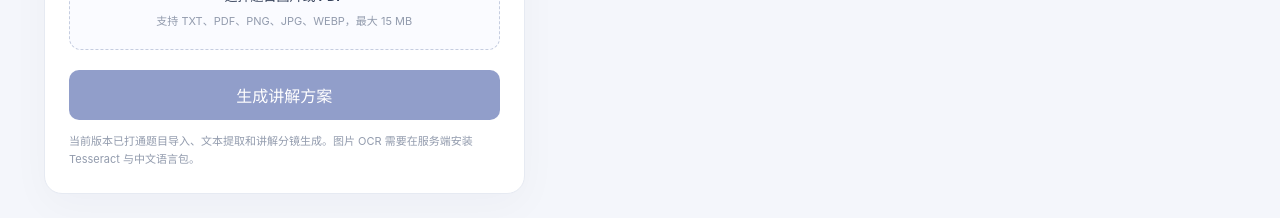
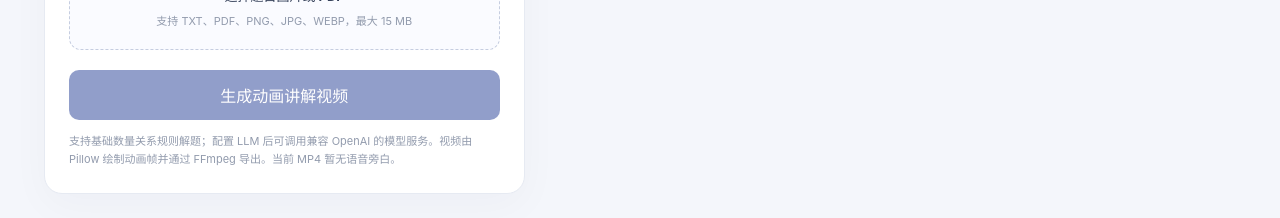
Before and after one commit to coderManFans/qmi-edumotion-ai, a Vue app in the folder frontend/: page / in a window 1280 px wide. Shown: the part 662-880 px from the top of the page. Built offline with nearby package versions, Linux system fonts and the light colour scheme; no server answers.

Commit message:
feat: generate and play problem explanation MP4 in workspace

```diff
--- a/frontend/src/App.vue
+++ b/frontend/src/App.vue
@@ -20,6 +20,7 @@ const result = ref<Explanation | null>(null)
 const loading = ref(false)
 const errorMessage = ref('')
 const fileInput = ref<HTMLInputElement | null>(null)
+const videoUrl = ref('')
 
 function onFileChange(event: Event) {
   const target = event.target as HTMLInputElement
@@ -40,14 +41,16 @@ async function generateExplanation() {
   loading.value = true
   errorMessage.value = ''
   result.value = null
+  videoUrl.value = ''
   const body = new FormData()
   if (problemText.value.trim()) body.append('text', problemText.value.trim())
   if (selectedFile.value) body.append('file', selectedFile.value)
   try {
-    const response = await fetch(`${apiBase}/api/v1/problems/explain`, { method: 'POST', body })
+    const response = await fetch(`${apiBase}/api/v1/problems/video`, { method: 'POST', body })
     const data = await response.json().catch(() => null)
     if (!response.ok) throw new Error(data?.detail ?? `处理失败（HTTP ${response.status}）`)
     result.value = data as Explanation
+    videoUrl.value = data.video_url ? `${apiBase}${data.video_url}` : ''
   } catch (error) {
     errorMessage.value = error instanceof Error ? error.message : '请求失败，请确认后端服务已启动。'
   } finally {
@@ -81,10 +84,10 @@ async function generateExplanation() {
         </label>
         <button v-if="selectedFile" class="text-button" type="button" @click="clearFile">移除文件</button>
         <button class="primary" type="button" :disabled="loading || (!problemText.trim() && !selectedFile)" @click="generateExplanation">
-          {{ loading ? '正在识别并生成讲解分镜…' : '生成讲解方案' }}
+          {{ loading ? '正在解题、绘制动画并合成 MP4…' : '生成动画讲解视频' }}
         </button>
         <p v-if="errorMessage" class="error" role="alert">{{ errorMessage }}</p>
-        <p class="hint">当前版本已打通题目导入、文本提取和讲解分镜生成。图片 OCR 需要在服务端安装 Tesseract 与中文语言包。</p>
+        <p class="hint">支持基础数量关系规则解题；配置 LLM 后可调用兼容 OpenAI 的模型服务。视频由 Pillow 绘制动画帧并通过 FFmpeg 导出。当前 MP4 暂无语音旁白。</p>
       </section>
 
       <section class="panel preview-panel">
@@ -103,6 +106,7 @@ async function generateExplanation() {
             <h3>{{ result.problem_title }}</h3>
             <p>{{ result.extracted_text }}</p>
           </div>
+          <div v-if="result.answer" class="answer-banner"><span class="eyebrow">当前答案</span><strong>{{ result.answer }}</strong><small>{{ result.verification_status === 'verified' ? '规则计算已验证' : '尚未验证，请人工核对' }}</small></div>
           <div class="timeline">
             <article v-for="(scene, index) in result.scenes" :key="scene.id" class="scene-card">
               <div class="scene-visual" :class="scene.visual">
@@ -121,6 +125,7 @@ async function generateExplanation() {
             <p>{{ result.explanation }}</p>
             <small>下一阶段：接入题目求解模型、动画渲染引擎、语音合成与 MP4 导出。</small>
           </div>
+          <div v-if="videoUrl" class="video-output"><span class="eyebrow">MP4 VIDEO</span><h3>动画讲解视频已生成</h3><video :src="videoUrl" controls playsinline></video><a :href="videoUrl" download>下载 MP4 视频</a></div>
           <div class="job-id">任务编号 · {{ result.job_id }}</div>
         </article>
       </section>
```
